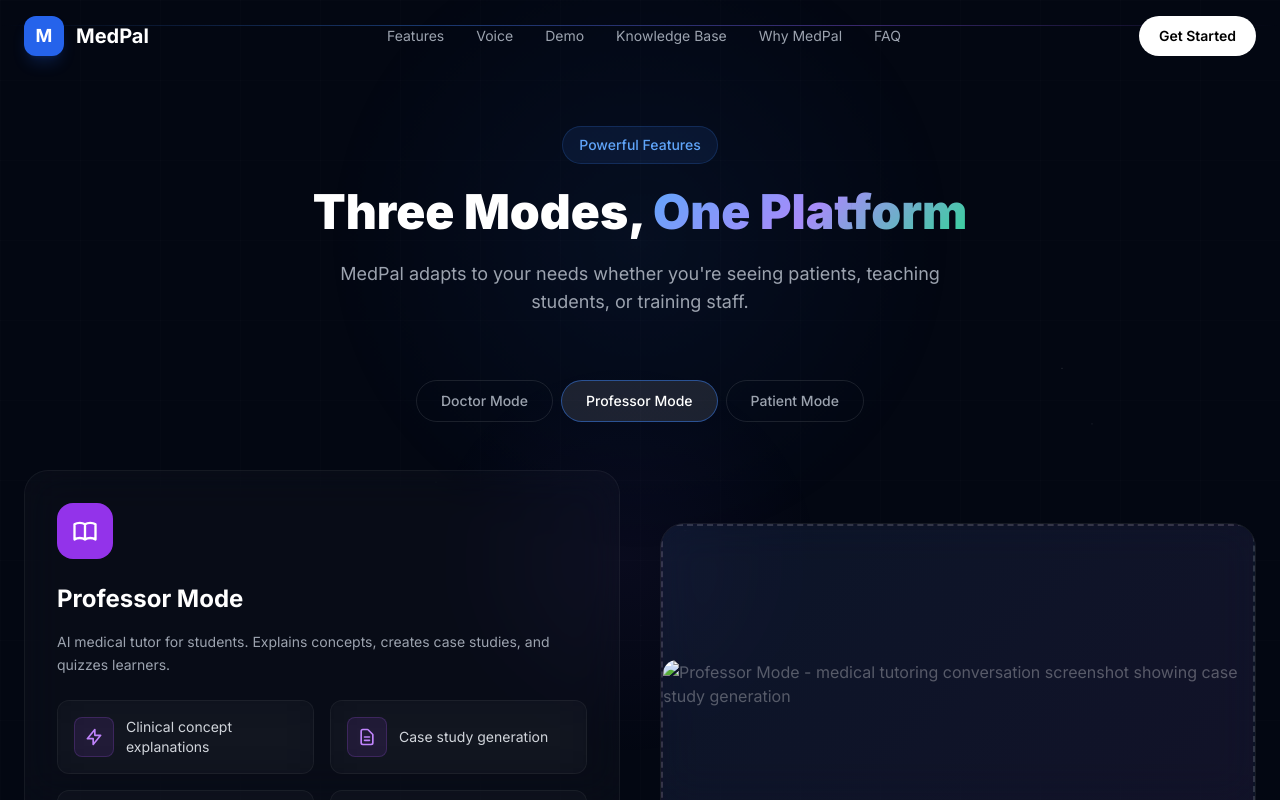
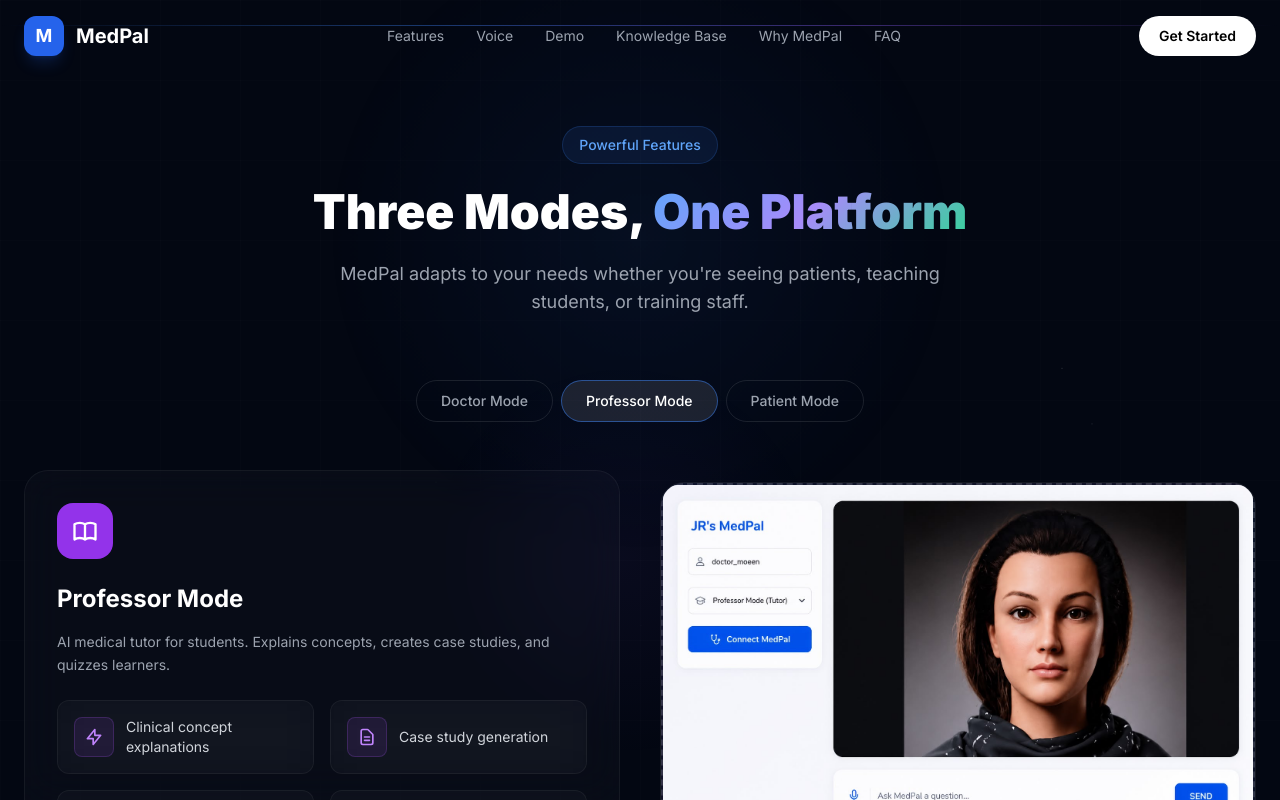
Before and after one commit to moeenxban/medpal-website-, a plain HTML site: page index.html in a window 1280 px wide. Both pictures are taken after a click on the button "Professor Mode". Shown: the part 985-1785 px from the top of the page. Drawn offline with nearby package versions, Linux system fonts and the light colour scheme.

Commit message:
Fix professor mode image filename to match actual file

```diff
--- a/index.html
+++ b/index.html
@@ -201,7 +201,7 @@
                     </div>
                     <div class="glass rounded-3xl overflow-hidden">
                         <div class="placeholder-slot" style="min-height:320px">
-                            <img src="professor_mode.jpeg" alt="Professor Mode - medical tutoring conversation screenshot showing case study generation" loading="lazy">
+                            <img src="proffesor_mode.jpeg" alt="Professor Mode - medical tutoring conversation screenshot showing case study generation" loading="lazy">
                         </div>
                     </div>
                 </div>
```
